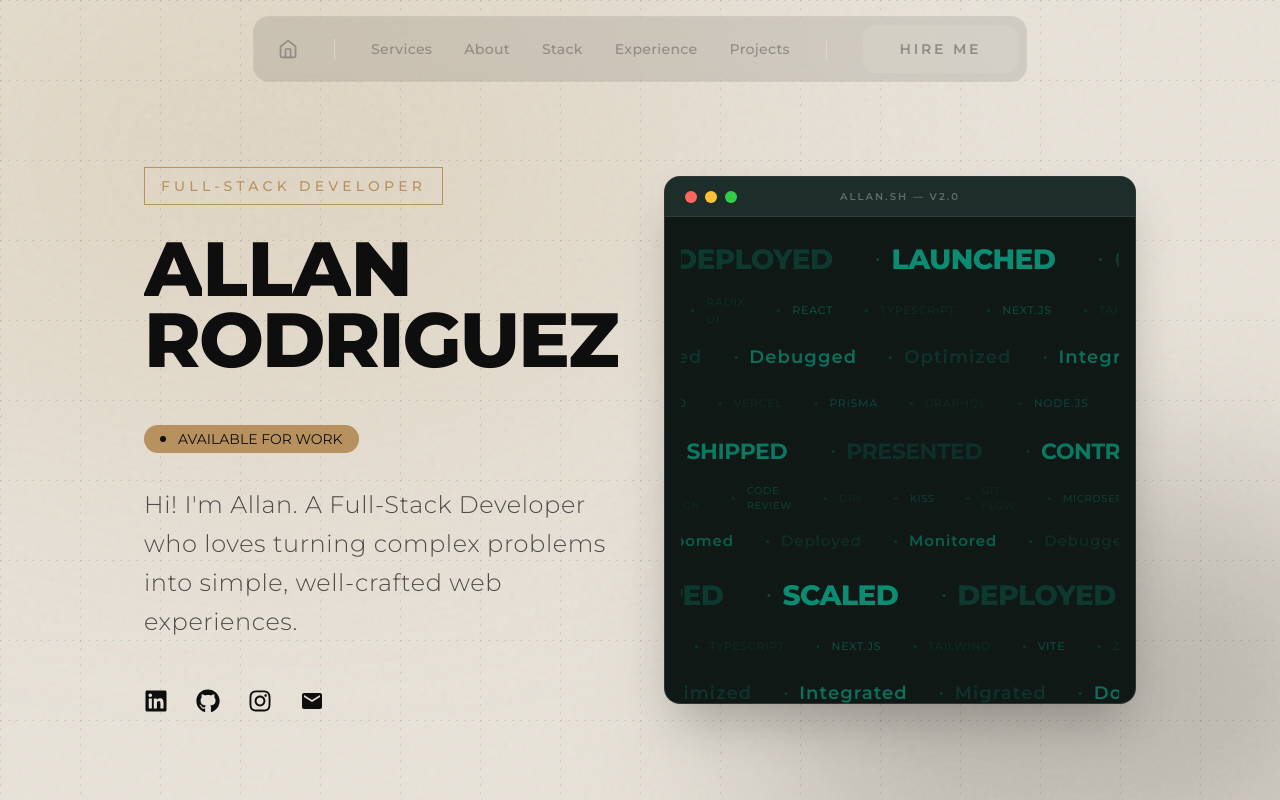
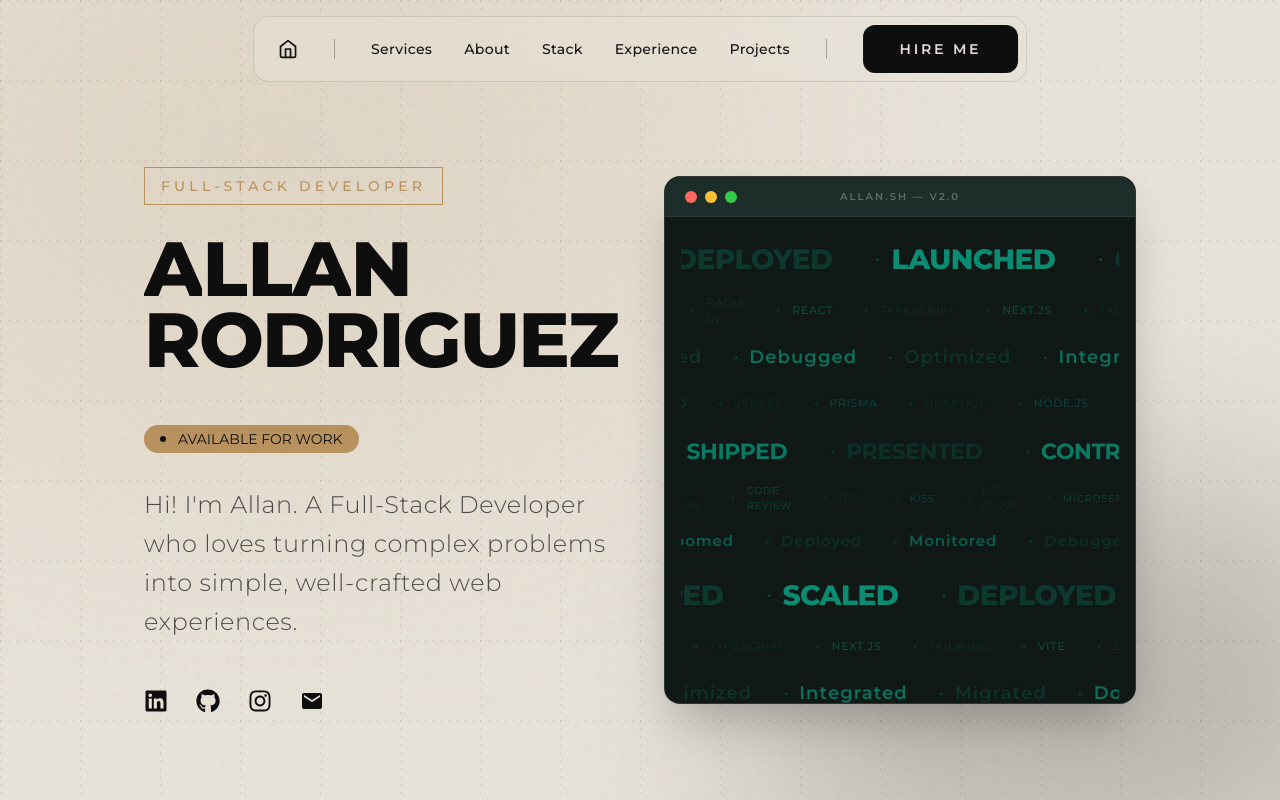
Before and after one commit to AllanRV09/portfolio, a React app: page / in a window 1280 px wide. Shown: the top 800 px of the page. Built offline with nearby package versions, Linux system fonts and the light colour scheme; the HTML template or start-up script is replaced by a standard one.

Commit message:
feat: add adaptive header with section theme detection

```diff
--- a/src/components/NavButton.jsx
+++ b/src/components/NavButton.jsx
@@ -1,3 +1,13 @@
-export function NavButton() {
-    return <a href="mailto:allanrod0908@gmail.com" className='px-6 py-3.5 text-xs font-semibold uppercase tracking-[0.2em] text-center rounded-xl bg-surface/17 md:whitespace-nowrap lg:w-[155px] lg:text-sm'>Hire Me</a>
+export function NavButton({ isLight }) {
+    return (
+        <a
+            href="mailto:allanrod0908@gmail.com"
+            className={`px-6 py-3.5 text-xs font-semibold uppercase tracking-[0.2em] text-center rounded-xl md:whitespace-nowrap lg:w-[155px] lg:text-sm transition-colors duration-300 ${isLight
+                ? 'bg-background text-surface hover:bg-background/85'
+                : 'bg-surface/17 text-surface hover:bg-surface/25'
+                }`}
+        >
+            Hire Me
+        </a>
+    );
 }
--- /dev/null
+++ b/src/hooks/useSectionTheme.js
@@ -0,0 +1,50 @@
+// hooks/useSectionTheme.js
+import { useEffect, useState, useCallback } from "react";
+
+const HEADER_OFFSET = 100;
+
+export function useSectionTheme() {
+    const [theme, setTheme] = useState("dark");
+
+    const updateTheme = useCallback(() => {
+        const sections = document.querySelectorAll("[data-theme]");
+        let current = "dark";
+
+        sections.forEach((section) => {
+            const top = section.getBoundingClientRect().top;
+
+            if (top <= HEADER_OFFSET) {
+                current = section.dataset.theme;
+            }
+        });
+
+        setTheme((prev) => (prev !== current ? current : prev));
+    }, []);
+
+    useEffect(() => {
+        let ticking = false;
+
+        const onScroll = () => {
+            if (!ticking) {
+                requestAnimationFrame(() => {
+                    updateTheme();
+                    ticking = false;
+                });
+                ticking = true;
+            }
+        };
+
+        const frame = requestAnimationFrame(updateTheme);
+
+        window.addEventListener("scroll", onScroll, { passive: true });
+        window.addEventListener("resize", onScroll);
+
+        return () => {
+            cancelAnimationFrame(frame);
+            window.removeEventListener("scroll", onScroll);
+            window.removeEventListener("resize", onScroll);
+        };
+    }, [updateTheme]);
+
+    return theme;
+}
--- a/src/sections/Header.jsx
+++ b/src/sections/Header.jsx
@@ -4,20 +4,30 @@ import { useState, useEffect } from 'react';
 import { NavButton } from '../components/NavButton';
 import { IconLink } from "../components/IconLink";
 import { NAV_LINKS, ENTRY_DELAY } from "../data";
+import { useSectionTheme } from "../hooks/useSectionTheme";
 import { motion, AnimatePresence } from "framer-motion"
 
-const DesktopNav = () => (
+const DesktopNav = ({ theme }) => {
+    const isLight = theme === "light";
+
+    return (
         <motion.header
             initial={{ opacity: 0 }}
             animate={{ opacity: 1 }}
             transition={{ duration: 0.6, delay: ENTRY_DELAY }}
             className='hidden sm:flex fixed top-4 left-1/2 -translate-x-1/2 z-50'
         >
-        <nav className='flex items-center gap-3 pl-4 p-2 rounded-2xl border border-surface/10 bg-background/10 backdrop-blur-lg'>
+            <nav
+                className={`flex items-center gap-3 pl-4 p-2 rounded-2xl border backdrop-blur-lg transition-colors duration-300
+                    ${isLight
+                        ? 'border-background/10 bg-surface/40 text-background'
+                        : 'border-surface/10 bg-background/10 text-surface'
+                    }`}
+            >
                 <a href="#" className='mx-auto pl-2' aria-label="Go to top">
                     <FiHome className='w-5 h-5 hover:text-accent transition-colors' />
                 </a>
-            <div className='w-px h-5 bg-surface/60 sm:mx-3 md:mx-6'></div>
+                <div className={`w-px h-5 sm:mx-3 md:mx-6 transition-colors duration-300 ${isLight ? 'bg-background/30' : 'bg-surface/60'}`}></div>
                 <div className='flex items-center sm:gap-4 md:gap-8'>
                     {
                         NAV_LINKS.map((link) => (
@@ -27,18 +37,26 @@ const DesktopNav = () => (
                         ))
                     }
                 </div>
-            <div className='w-px h-5 bg-surface/60 sm:mx-3 md:mx-6'></div>
-            <NavButton />
+                <div className={`w-px h-5 sm:mx-3 md:mx-6 transition-colors duration-300 ${isLight ? 'bg-background/30' : 'bg-surface/60'}`}></div>
+                <NavButton isLight={isLight} />
             </nav>
         </motion.header>
-)
+    );
+}
 
-const MobileNav = ({ toggleMenu, isMenuOpen }) => (
+const MobileNav = ({ toggleMenu, isMenuOpen, theme }) => {
+    const isLight = theme === "light";
+
+    return (
         <motion.header
             initial={{ opacity: 0 }}
             animate={{ opacity: 1 }}
             transition={{ duration: 0.6, delay: ENTRY_DELAY }}
-        className="fixed top-0 left-0 right-0 z-50 sm:hidden w-full border-b border-surface/10 bg-background/10 backdrop-blur-lg"
+            className={`fixed top-0 left-0 right-0 z-50 sm:hidden w-full border-b backdrop-blur-lg transition-colors duration-300
+                ${isLight
+                    ? 'border-background/10 bg-surface/40 text-background'
+                    : 'border-surface/10 bg-background/10 text-surface'
+                }`}
         >
             <div className="flex items-center justify-between px-6 py-6">
                 <a href="#" aria-label="Go to top">
@@ -58,9 +76,13 @@ const MobileNav = ({ toggleMenu, isMenuOpen }) => (
                 </button>
             </div>
         </motion.header>
-)
+    );
+}
 
-const MobileMenu = ({ isMenuOpen, toggleMenu }) => (
+const MobileMenu = ({ isMenuOpen, toggleMenu, theme }) => {
+    const isLight = theme === "light";
+
+    return (
         <AnimatePresence>
             {isMenuOpen && (
                 <>
@@ -69,7 +91,8 @@ const MobileMenu = ({ isMenuOpen, toggleMenu }) => (
                         animate={{ opacity: 1 }}
                         exit={{ opacity: 0 }}
                         onClick={toggleMenu}
-                    className="fixed inset-0 h-svh z-30 bg-black/40 backdrop-blur-sm sm:hidden"
+                        className={`fixed inset-0 h-svh z-30 backdrop-blur-sm sm:hidden ${isLight ? 'bg-background/20' : 'bg-black/40'
+                            }`}
                         aria-hidden="true"
                     />
 
@@ -78,27 +101,33 @@ const MobileMenu = ({ isMenuOpen, toggleMenu }) => (
                         animate={{ y: 0 }}
                         exit={{ y: "-100%" }}
                         transition={{ duration: 0.5, ease: [0.22, 1, 0.36, 1] }}
-                    className="fixed top-0 left-0 right-0 z-40 pb-10 shadow-2xl bg-background/98 backdrop-blur-xl sm:hidden border-b border-surface/10"
+                        className={`fixed top-0 left-0 right-0 z-40 pb-10 shadow-2xl backdrop-blur-xl sm:hidden border-b transition-colors duration-300
+                            ${isLight
+                                ? 'bg-surface/98 border-background/10 text-background'
+                                : 'bg-background/98 border-surface/10 text-surface'
+                            }`}
                     >
                         <nav className="flex flex-col pt-26 space-y-8 px-6">
                             {NAV_LINKS.map((link) => (
                                 <div className='flex items-center gap-5' key={link.name}>
-                                <IconLink {...link} onClick={toggleMenu} />
-                                <a href={`#${link.href}`} onClick={toggleMenu} className="text-lg font-medium">{link.name}</a>
+                                    <IconLink {...link} onClick={toggleMenu} isLight={isLight} />
+                                    <a href={`#${link.href}`} onClick={toggleMenu} className="text-lg font-medium hover:text-accent transition-colors">{link.name}</a>
                                 </div>
                             ))}
                             <div className="pt-4">
-                            <NavButton />
+                                <NavButton isLight={isLight} />
                             </div>
                         </nav>
                     </motion.div>
                 </>
             )}
         </AnimatePresence>
-)
+    );
+}
 
 export function Header() {
     const [isMenuOpen, setIsMenuOpen] = useState(false)
+    const theme = useSectionTheme();
 
     const toggleMenu = () => setIsMenuOpen(!isMenuOpen)
 
@@ -116,9 +145,9 @@ export function Header() {
 
     return (
         <>
-            <DesktopNav />
-            <MobileNav toggleMenu={toggleMenu} isMenuOpen={isMenuOpen} />
-            <MobileMenu toggleMenu={toggleMenu} isMenuOpen={isMenuOpen} />
+            <DesktopNav theme={theme} />
+            <MobileNav toggleMenu={toggleMenu} isMenuOpen={isMenuOpen} theme={theme} />
+            <MobileMenu toggleMenu={toggleMenu} isMenuOpen={isMenuOpen} theme={theme} />
         </>
     )
 }
```
Lines whose indentation alone changed are shown as unchanged.
